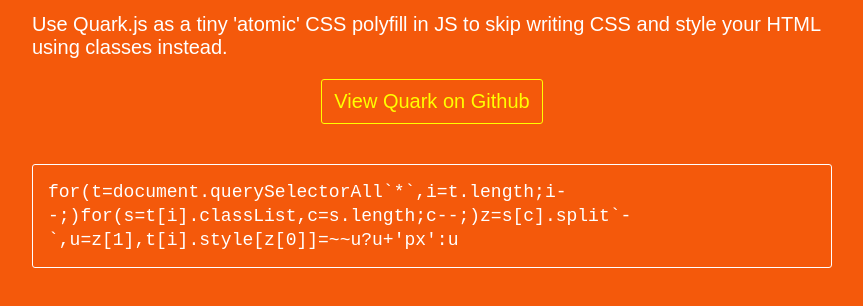
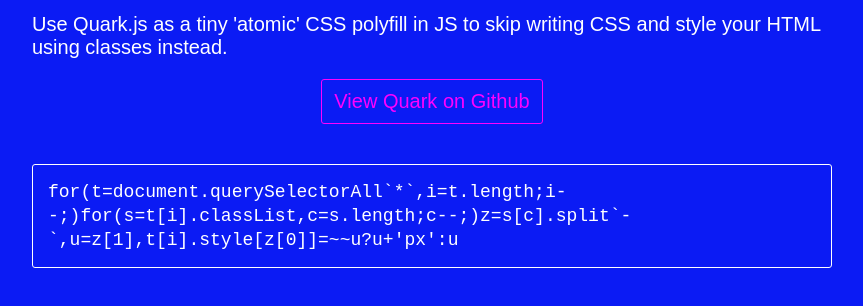
Before and after one commit to tomhodgins/quark, a plain HTML site: page index.html in a window 1280 px wide. Shown: the part 210-516 px from the top of the page, without its empty margins (208-1071 px from the left). Drawn offline with Linux system fonts and the light colour scheme.

Commit message:
Add ES6 version in case user wishes to transpile before using, add 3rd party support

```diff
--- a/index.html
+++ b/index.html
@@ -6,7 +6,7 @@
   margin-0
   padding-15
   color-white
-  background-#F4590B
+  background-#0B1BF4
 ">
 <meta charset=utf-8>
 <title>Quark: a microscopic atomic CSS polyfill</title>
@@ -32,7 +32,7 @@
   display-block
   marginLeft-auto
   marginRight-auto
-  color-yellow
+  color-magenta
   textDecoration-none
   padding-10
   borderWidth-1
--- /dev/null
+++ b/quark-es6.js
@@ -0,0 +1 @@
+[...document.querySelectorAll`*`].map(e=>[...e.classList].map(c=>e.style[[a,b]=c.split`-`,a]=~~b?b+'px':b))
```
Also changed, not shown: 1 other file.
